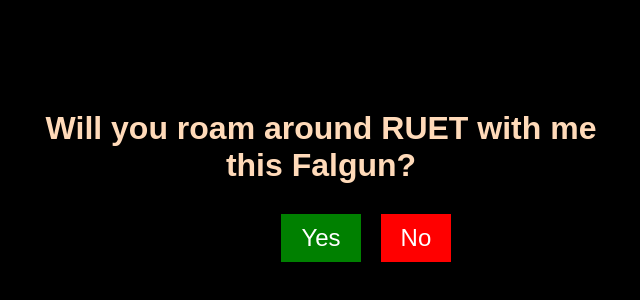
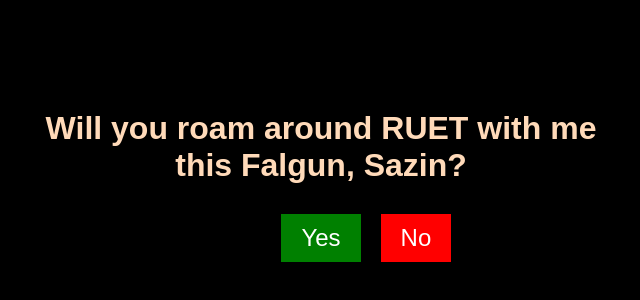
Before and after one commit to Wasi26Ahmad/Website, a plain HTML site: page index.html in a window 1280 px wide. Shown: the part 220-520 px from the top of the page, without its empty margins (319-959 px from the left). Drawn offline with Linux system fonts and the light colour scheme.

Commit message:
Update index.html

```diff
--- a/index.html
+++ b/index.html
@@ -8,7 +8,7 @@
 </head>
 <body>
     <div class="container">
-        <h1>Will you roam around RUET with me this Falgun?</h1>
+        <h1>Will you roam around RUET with me this Falgun, Sazin?</h1>
         <div class="buttons">
             <button id="yes">Yes</button>
             <button id="no">No</button>
```
